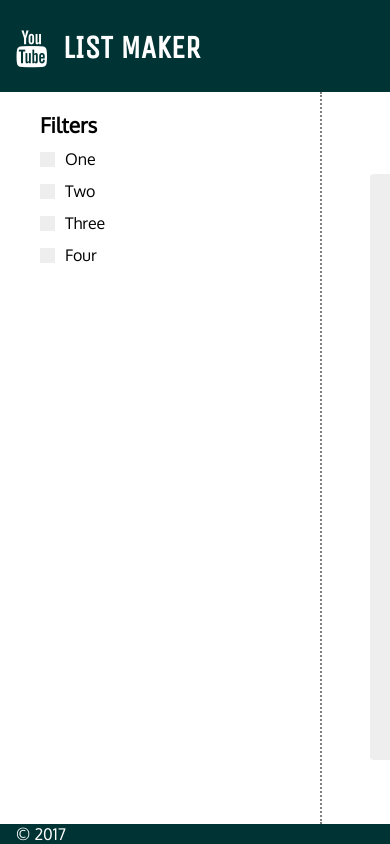
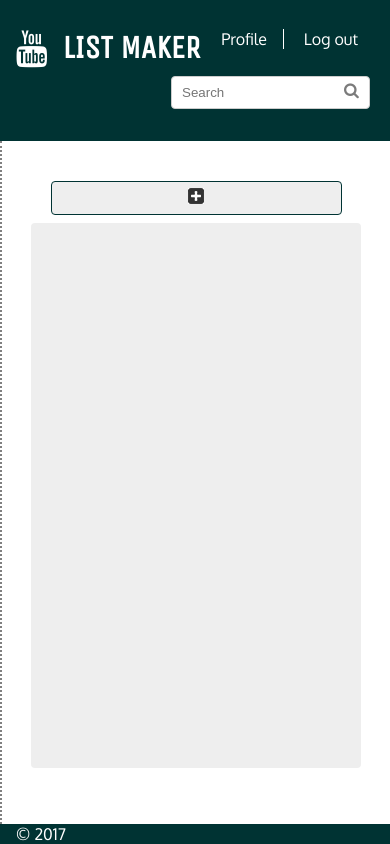
Before and after one commit to zepedrob16/FEUP-LTW, a PHP site: page /mainPage.html in a window 390 px wide; the page is wider, and only the part inside the window is pictured. Run offline with PHP 8.4, Linux system fonts and the light colour scheme.

Commit message:
commit your changes

```diff
--- a/Project/css/style.css
+++ b/Project/css/style.css
@@ -11,11 +11,32 @@ body {
     font-family: 'Oxygen', sans-serif;
     background-color: white;
     grid-template-rows: auto 1fr auto;
-    grid-template-columns: 1fr 2fr;
+    grid-template-columns: 1fr 4fr;
     grid-template-areas:
      "header      header"
      "categories  main"
      "footer      footer";
+}
+
+@media (max-width: 60em) {
+  body {
+    width: 100%;
+    grid-template-columns: 4fr;
+    grid-template-areas:
+     "header"
+     "main"
+     "footer";
+  }
+
+  .content{
+    border: none;
+  }
+
+  .categories{
+    display: none;
+  }
+
+
 }
 
 /*-----------------HEADER HANDLING---------------------*/
@@ -195,6 +216,14 @@ body > header #searchBox #filtersubmit {
     padding-top: 1em;
 }
 
+#item{
+    width:45%;
+    padding: 0.2em;
+    border: 1px solid #003333;
+    border-radius: 4px;
+    background-color: #eee;
+}
+
 #list_adder{
     padding-top: 1em;
     padding-bottom: 1em;
--- a/Project/index.html
+++ b/Project/index.html
@@ -16,7 +16,6 @@
                 <a href="index.html"><h1>LIST MAKER</h1></a>
             </span>
         </header>
-
         <div class="content">
             <div id="signIn">
                 <form action="sign_in.php" method="post">
@@ -42,7 +41,6 @@
                 </span>
             </div>
         </div>
-
         <footer>
             © 2017
         </footer>
```
